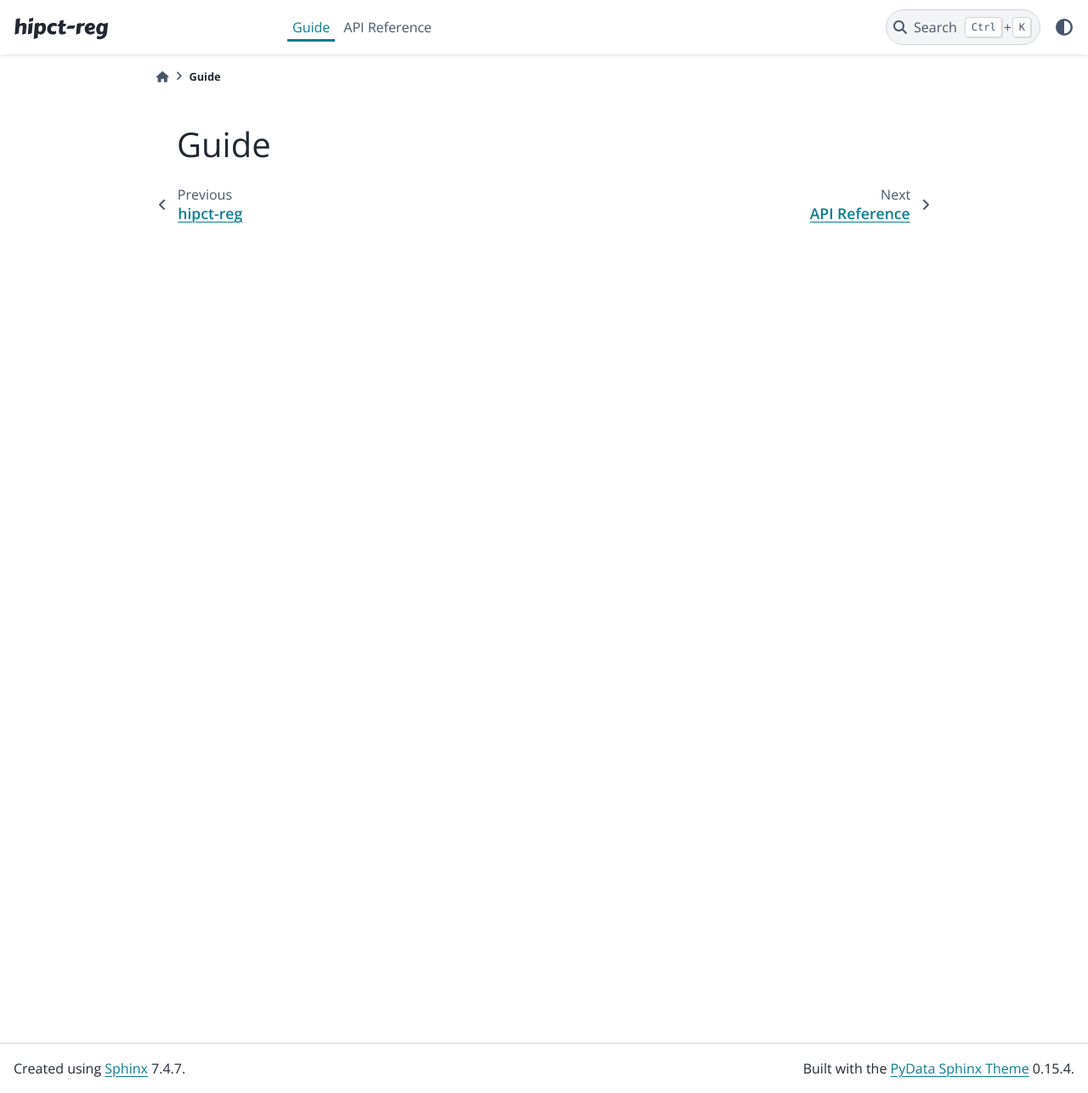
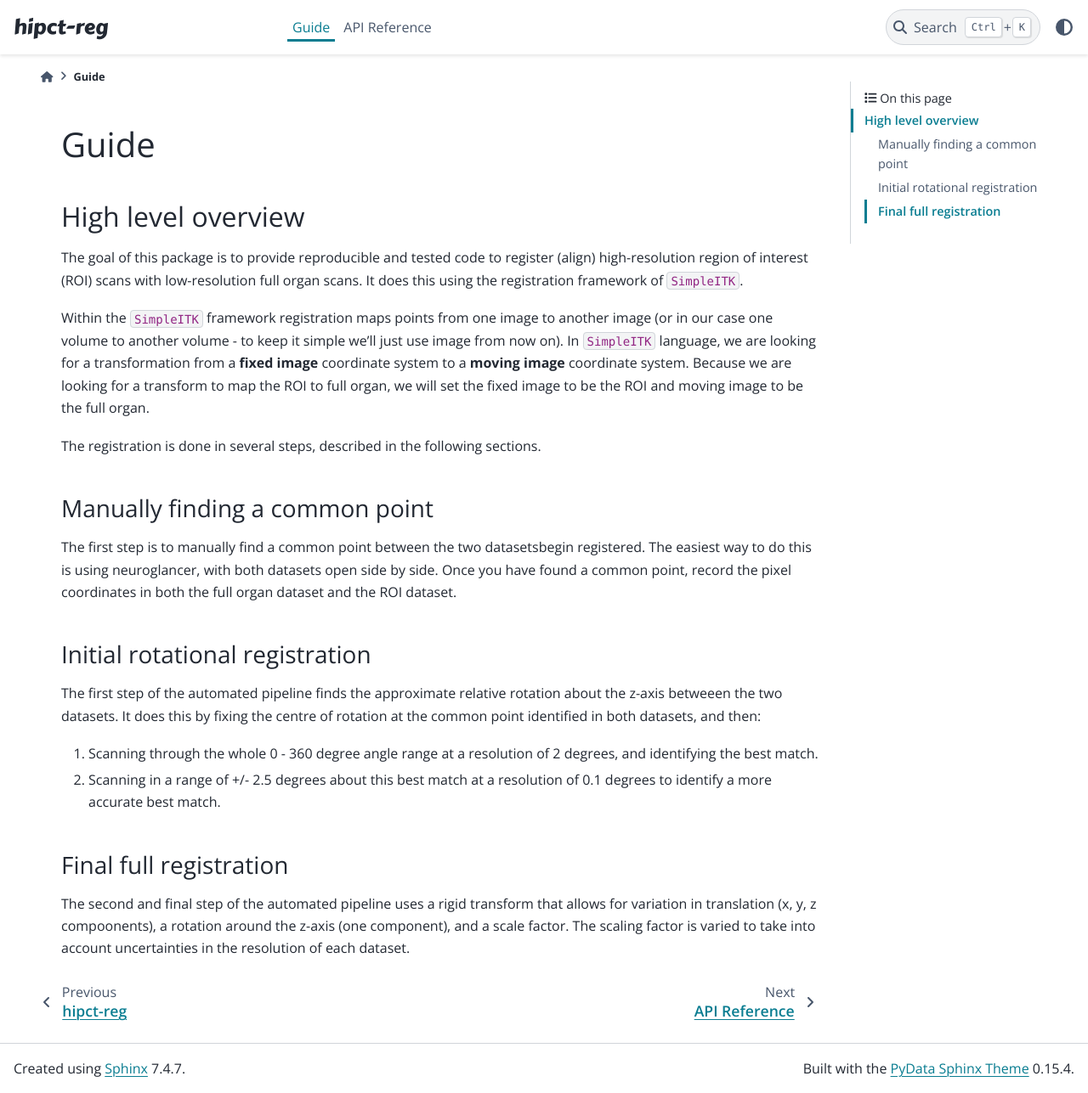
Before and after one commit to HiPCTProject/hipct-reg, a Sphinx documentation site: the page built from docs/guide.rst, in a window 1280 px wide and 1287 px high. Shown: the whole window at 85% size. Built offline with Sphinx 7.4.7 and the PyData theme 0.15.4, drawn with Linux system fonts in a browser that asks for light colours; pages that are not in the unit, such as notebooks, are missing from menus; the version number could not be read and is left out.

Commit message:
Move guide to docs

```diff
--- a/docs/guide.rst
+++ b/docs/guide.rst
@@ -1,2 +1,34 @@
 Guide
 =====
+
+High level overview
+-------------------
+
+The goal of this package is to provide reproducible and tested code to register (align) high-resolution region of interest (ROI) scans with low-resolution full organ scans.
+It does this using the registration framework of ``SimpleITK``.
+
+Within the ``SimpleITK`` framework registration maps points from one image to another image (or in our case one volume to another volume - to keep it simple we'll just use image from now on).
+In ``SimpleITK`` language, we are looking for a transformation from a **fixed image** coordinate system to a **moving image** coordinate system.
+Because we are looking for a transform to map the ROI to full organ, we will set the fixed image to be the ROI and moving image to be the full organ.
+
+The registration is done in several steps, described in the following sections.
+
+Manually finding a common point
+~~~~~~~~~~~~~~~~~~~~~~~~~~~~~~~
+
+The first step is to manually find a common point between the two datasetsbegin registered.
+The easiest way to do this is using neuroglancer, with both datasets open side by side.
+Once you have found a common point, record the pixel coordinates in both the full organ dataset and the ROI dataset.
+
+Initial rotational registration
+~~~~~~~~~~~~~~~~~~~~~~~~~~~~~~~
+The first step of the automated pipeline finds the approximate relative rotation about the z-axis betweeen the two datasets.
+It does this by fixing the centre of rotation at the common point identified in both datasets, and then:
+
+1. Scanning through the whole 0 - 360 degree angle range at a resolution of 2 degrees, and identifying the best match.
+2. Scanning in a range of +/- 2.5 degrees about this best match at a resolution of 0.1 degrees to identify a more accurate best match.
+
+Final full registration
+~~~~~~~~~~~~~~~~~~~~~~~
+The second and final step of the automated pipeline uses a rigid transform that allows for variation in translation (x, y, z compoonents), a rotation around the z-axis (one component), and a scale factor.
+The scaling factor is varied to take into account uncertainties in the resolution of each dataset.
```
Also changed, not shown: README.md (+1 -80 lines).
